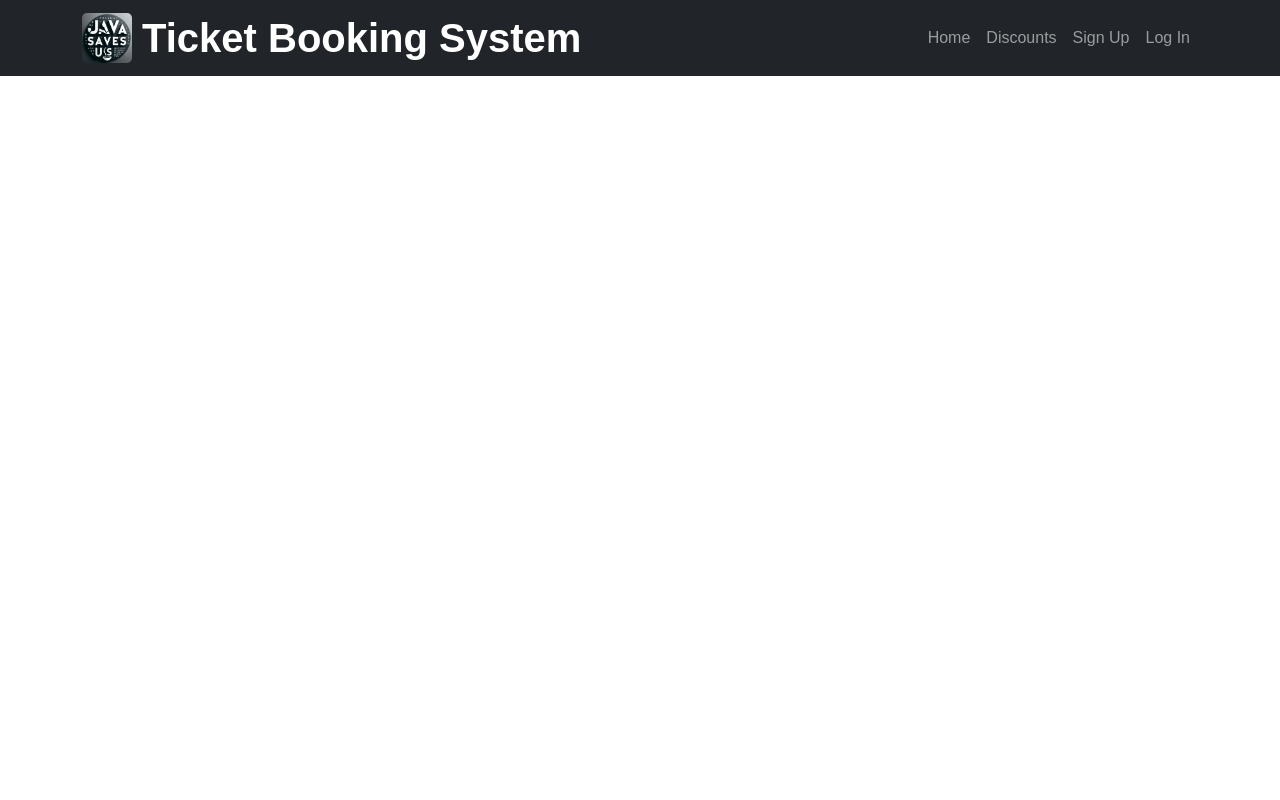
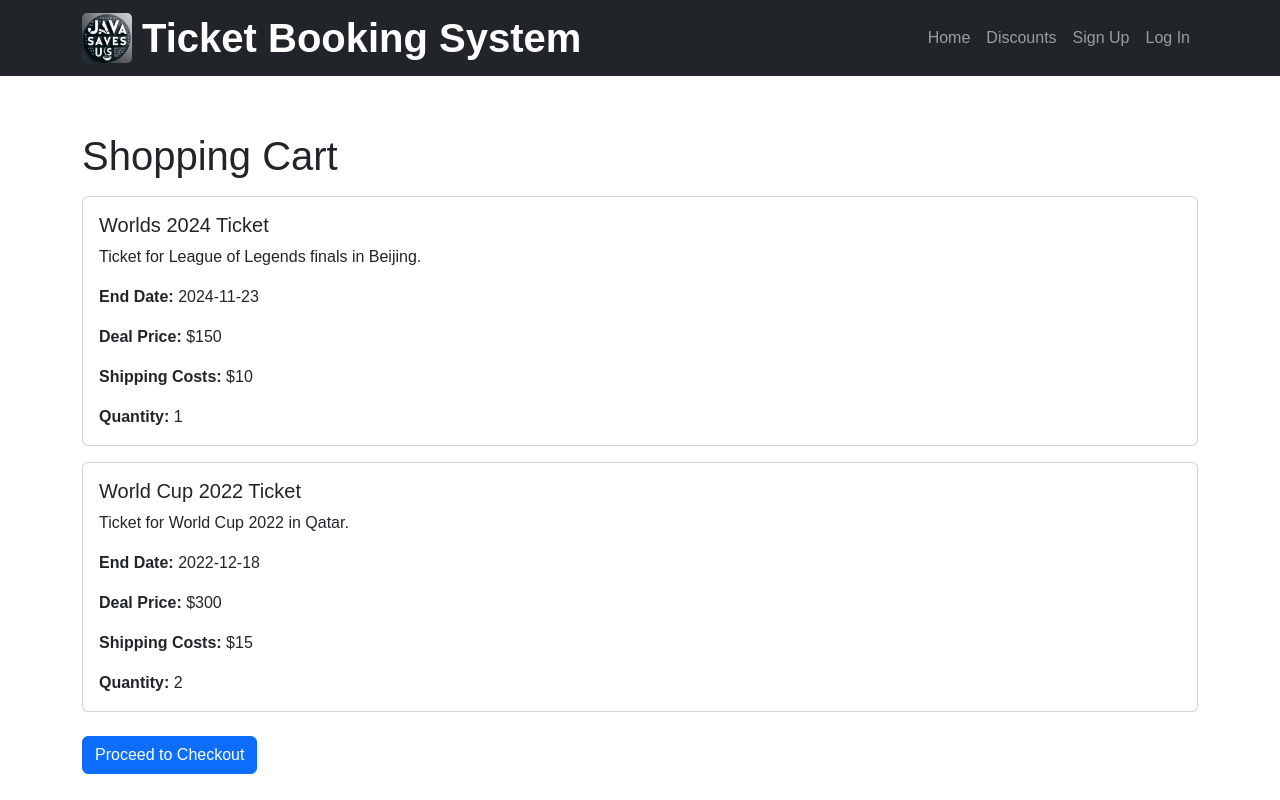
Before and after one commit to H2M4201/ticket-booking-web, a React (Create React App) app in the folder auction-frontend/: page /cart in a window 1280 px wide. Built offline with nearby package versions, Linux system fonts and the light colour scheme.

Commit message:
feat: buy & checkout fe

```diff
--- a/auction-frontend/src/App.js
+++ b/auction-frontend/src/App.js
@@ -1,20 +1,22 @@
-import React, { useMemo, useState } from 'react';
-import { BrowserRouter as Router, Route, Routes } from 'react-router-dom';
-import './static/css/style.css';
-import 'bootstrap/dist/js/bootstrap.bundle.min';
+import React, { useMemo, useState } from "react";
+import { BrowserRouter as Router, Route, Routes } from "react-router-dom";
+import "./static/css/style.css";
+import "bootstrap/dist/js/bootstrap.bundle.min";
 
-import Listings from './components/Home';
-import Register from './components/Register';
+import Listings from "./components/Home";
+import Register from "./components/Register";
 import Login from "./components/Login";
-import ChangePassword from './components/ChangePassword';
-import Navbar from './components/Navbar';
+import ChangePassword from "./components/ChangePassword";
+import Navbar from "./components/Navbar";
 import Profile from "./components/Profile";
-import SubmitListingForm from './components/SubmitListing';
-import useLocalStorage from './hooks/useLocalStorage';
-import SubmitEventForm from './components/SubmitEvent';
+import SubmitListingForm from "./components/SubmitListing";
+import useLocalStorage from "./hooks/useLocalStorage";
+import SubmitEventForm from "./components/SubmitEvent";
+import BuyTicket from "./components/BuyTicket";
+import Cart from "./components/Cart";
 
 function App() {
-  const [user, setUser] = useLocalStorage("user",null);
+  const [user, setUser] = useLocalStorage("user", null);
   const isLoggedIn = useMemo(() => !!user, [user]);
   const handleLogin = (userData) => {
     setUser(userData.user);
@@ -24,7 +26,6 @@ function App() {
     setUser(null);
   };
 
-
   return (
     <Router>
       <Navbar isLoggedIn={isLoggedIn} user={user} onLogout={handleLogout} />
@@ -32,10 +33,12 @@ function App() {
         <Route path="/" element={<Listings />} />
         <Route path="/login" element={<Login onLogin={handleLogin} />} />
         <Route path="/register" element={<Register />} />
-        <Route path='ChangePassword' element={<ChangePassword/>}/>
+        <Route path="ChangePassword" element={<ChangePassword />} />
         <Route path="/profile" element={<Profile user={user} />} />
-        <Route path="/submit-listing" element={<SubmitListingForm/>} />
-        <Route path="/submit-event" element={<SubmitEventForm user={user}/>}/>
+        <Route path="/submit-listing" element={<SubmitListingForm />} />
+        <Route path="/submit-event" element={<SubmitEventForm user={user} />} />
+        <Route path="/buy-ticket" element={<BuyTicket user={user} />} />
+        <Route path="/cart" element={<Cart user={user} />} />
         {/* other routes */}
       </Routes>
     </Router>
--- /dev/null
+++ b/auction-frontend/src/components/BuyTicket.js
@@ -0,0 +1,104 @@
+import React, { useState, useEffect } from "react";
+import axios from "axios";
+import config from "../config"; // Update this import based on your project structure
+
+const BuyTicketPage = () => {
+  const [events, setEvents] = useState([]);
+
+  useEffect(() => {
+    // Fetch event data (use dummy data here)
+    const fetchEvents = async () => {
+      try {
+        // Uncomment this if you have an API endpoint
+        // const response = await axios.get(`${config.itemServiceUrl}/get-events`);
+        // setEvents(response.data.data);
+
+        // Dummy data
+        const dummyEvents = [
+          {
+            eventID: 1,
+            eventName: "Worlds 2024",
+            eventDescription: "League of Legends finals",
+            eventLocation: "Beijing",
+            startDate: "2024-10-23",
+            endDate: "2024-11-23",
+            totalTicket: 400,
+            availableTicket: 200
+          },
+          {
+            eventID: 2,
+            eventName: "World Cup 2022",
+            eventDescription: "Football event",
+            eventLocation: "Qatar",
+            startDate: "2022-11-19",
+            endDate: "2022-12-18",
+            totalTicket: 10000,
+            availableTicket: 8
+          },
+          {
+            eventID: 3,
+            eventName: "EPL 2025",
+            eventDescription: "Football event",
+            eventLocation: "UK",
+            startDate: "2025-08-20",
+            endDate: "2026-05-18",
+            totalTicket: 100000,
+            availableTicket: 100000
+          }
+        ];
+        setEvents(dummyEvents);
+      } catch (error) {
+        console.error("Error fetching events:", error);
+      }
+    };
+
+    fetchEvents();
+  }, []);
+
+  const handleBuyTicket = (eventID) => {
+    // Implement the buy ticket logic here
+    alert(`Buying ticket for event ID: ${eventID}`);
+  };
+
+  return (
+    <div className="container pt-5">
+      <div className="row mt-2">
+        <div className="col">
+          <h1>Buy Tickets</h1>
+        </div>
+      </div>
+      <div className="row mt-2">
+        {events.map((event) => (
+          <div key={event.eventID} className="col-4 mb-3">
+            <div className="card">
+              <div className="card-body">
+                <h5 className="card-title">{event.eventName}</h5>
+                <p className="card-text">{event.eventDescription}</p>
+                <p className="card-text">
+                  <strong>Location:</strong> {event.eventLocation}
+                </p>
+                <p className="card-text">
+                  <strong>Start Date:</strong> {event.startDate}
+                </p>
+                <p className="card-text">
+                  <strong>End Date:</strong> {event.endDate}
+                </p>
+                <p className="card-text">
+                  <strong>Total Tickets:</strong> {event.totalTicket}
+                </p>
+                <p className="card-text">
+                  <strong>Available Tickets:</strong> {event.availableTicket}
+                </p>
+                <button className="btn btn-primary" onClick={() => handleBuyTicket(event.eventID)}>
+                  Buy Ticket
+                </button>
+              </div>
+            </div>
+          </div>
+        ))}
+      </div>
+    </div>
+  );
+};
+
+export default BuyTicketPage;
--- /dev/null
+++ b/auction-frontend/src/components/Cart.js
@@ -0,0 +1,87 @@
+import React, { useState, useEffect } from "react";
+
+const CartPage = () => {
+  const [cartItems, setCartItems] = useState([]);
+
+  useEffect(() => {
+    // Dummy data for cart items
+    const dummyCartItems = [
+      {
+        shoppingcartRecordID: 1,
+        name: "Worlds 2024 Ticket",
+        description: "Ticket for League of Legends finals in Beijing.",
+        endDate: "2024-11-23",
+        dealPrice: 150.0,
+        shippingCosts: 10.0,
+        quantity: 1
+      },
+      {
+        shoppingcartRecordID: 2,
+        name: "World Cup 2022 Ticket",
+        description: "Ticket for World Cup 2022 in Qatar.",
+        endDate: "2022-12-18",
+        dealPrice: 300.0,
+        shippingCosts: 15.0,
+        quantity: 2
+      }
+    ];
+
+    setCartItems(dummyCartItems);
+  }, []);
+
+  const handleCheckout = () => {
+    alert("Checkout successful! Dummy checkout process completed.");
+    setCartItems([]); // Clear cart after successful checkout
+  };
+
+  return (
+    <div className="container pt-5">
+      <div className="row mt-2">
+        <div className="col">
+          <h1>Shopping Cart</h1>
+        </div>
+      </div>
+      <div className="row mt-2">
+        {cartItems.length === 0 ? (
+          <div className="col">
+            <p>Your cart is empty.</p>
+          </div>
+        ) : (
+          cartItems.map((item) => (
+            <div key={item.shoppingcartRecordID} className="col-12 mb-3">
+              <div className="card">
+                <div className="card-body">
+                  <h5 className="card-title">{item.name}</h5>
+                  <p className="card-text">{item.description}</p>
+                  <p className="card-text">
+                    <strong>End Date:</strong> {item.endDate}
+                  </p>
+                  <p className="card-text">
+                    <strong>Deal Price:</strong> ${item.dealPrice}
+                  </p>
+                  <p className="card-text">
+                    <strong>Shipping Costs:</strong> ${item.shippingCosts}
+                  </p>
+                  <p className="card-text">
+                    <strong>Quantity:</strong> {item.quantity}
+                  </p>
+                </div>
+              </div>
+            </div>
+          ))
+        )}
+      </div>
+      {cartItems.length > 0 && (
+        <div className="row mt-2">
+          <div className="col">
+            <button className="btn btn-primary" onClick={handleCheckout}>
+              Proceed to Checkout
+            </button>
+          </div>
+        </div>
+      )}
+    </div>
+  );
+};
+
+export default CartPage;
--- a/auction-frontend/src/components/Navbar.js
+++ b/auction-frontend/src/components/Navbar.js
@@ -1,14 +1,13 @@
-import React,  { useState, useEffect } from 'react';
-import { Navbar, Nav, NavDropdown, Container } from 'react-bootstrap';
-import { LinkContainer } from 'react-router-bootstrap';
-import {useNavigate} from "react-router-dom";
+import React, { useState, useEffect } from "react";
+import { Navbar, Nav, NavDropdown, Container } from "react-bootstrap";
+import { LinkContainer } from "react-router-bootstrap";
+import { useNavigate } from "react-router-dom";
 import axios from "axios";
 import config from "../config";
 
 function CustomNavbar({ isLoggedIn, user, onLogout }) {
   const [userInfo, setUserInfo] = useState([]);
   const navigate = useNavigate();
-
 
   useEffect(() => {
     if (!user || !user.id) return;
@@ -28,22 +27,17 @@ function CustomNavbar({ isLoggedIn, user, onLogout }) {
     console.log(userInfo);
   }
 
-
   const handleLogout = () => {
     onLogout();
-    navigate('/');
+    navigate("/");
   };
   return (
     <Navbar bg="dark" variant="dark" expand="lg">
       <Container>
         <LinkContainer to="/">
           <Navbar.Brand>
-            <img
-              src={process.env.PUBLIC_URL + '/static/img/logo.png'}
-              alt="Logo"
-              className="logo-img"
-            />
-          <span className="auction-text">Ticket Booking System</span>
+            <img src={process.env.PUBLIC_URL + "/static/img/logo.png"} alt="Logo" className="logo-img" />
+            <span className="auction-text">Ticket Booking System</span>
           </Navbar.Brand>
         </LinkContainer>
         <Navbar.Toggle aria-controls="basic-navbar-nav" />
@@ -62,11 +56,14 @@ function CustomNavbar({ isLoggedIn, user, onLogout }) {
                 </LinkContainer>
                 {userInfo.isGuest ? (
                   <>
-                    <LinkContainer to="/profile">
+                    <LinkContainer to="/buy-ticket">
                       <NavDropdown.Item>Buy Ticket</NavDropdown.Item>
                     </LinkContainer>
+                    <LinkContainer to="/cart">
+                      <NavDropdown.Item>Cart</NavDropdown.Item>
+                    </LinkContainer>
                   </>
-                  ) : (
+                ) : (
                   <>
                     <LinkContainer to="/submit-event">
                       <NavDropdown.Item>Add Event</NavDropdown.Item>
@@ -74,7 +71,7 @@ function CustomNavbar({ isLoggedIn, user, onLogout }) {
                   </>
                 )}
                 <NavDropdown.Divider />
-            <NavDropdown.Item onClick={handleLogout}>Logout</NavDropdown.Item>
+                <NavDropdown.Item onClick={handleLogout}>Logout</NavDropdown.Item>
               </NavDropdown>
             ) : (
               <>
```
Also changed, not shown: 1 other file (tests, documents, lock files or other folders).
